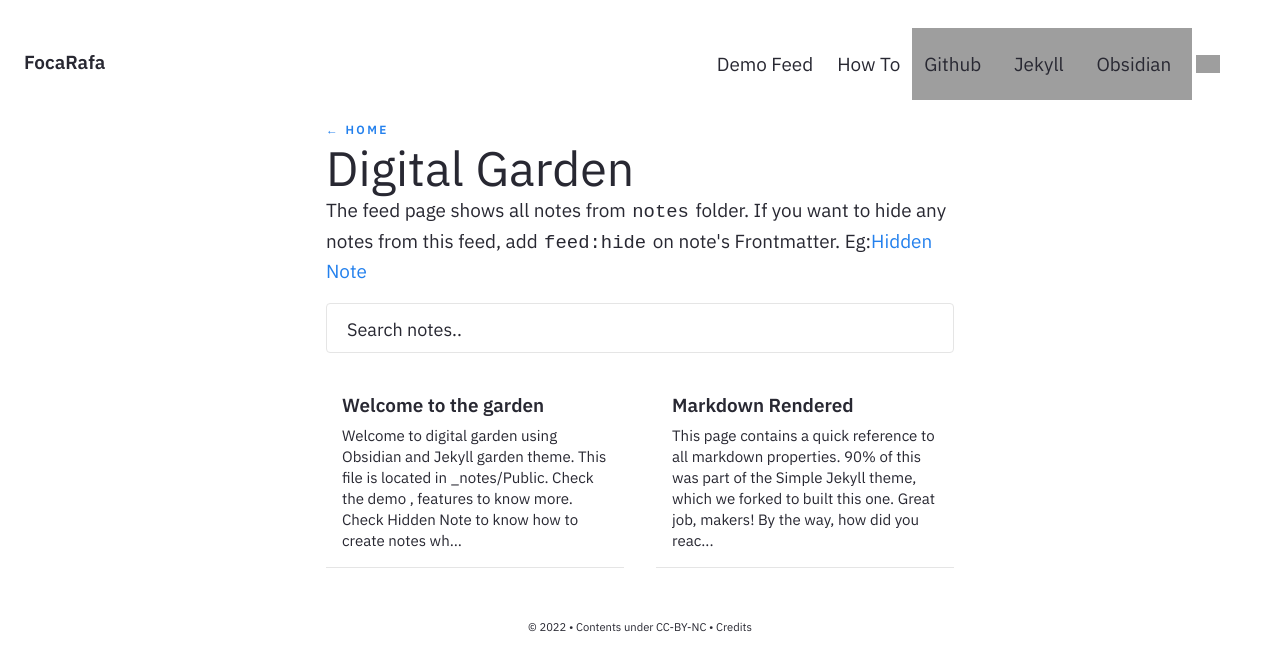
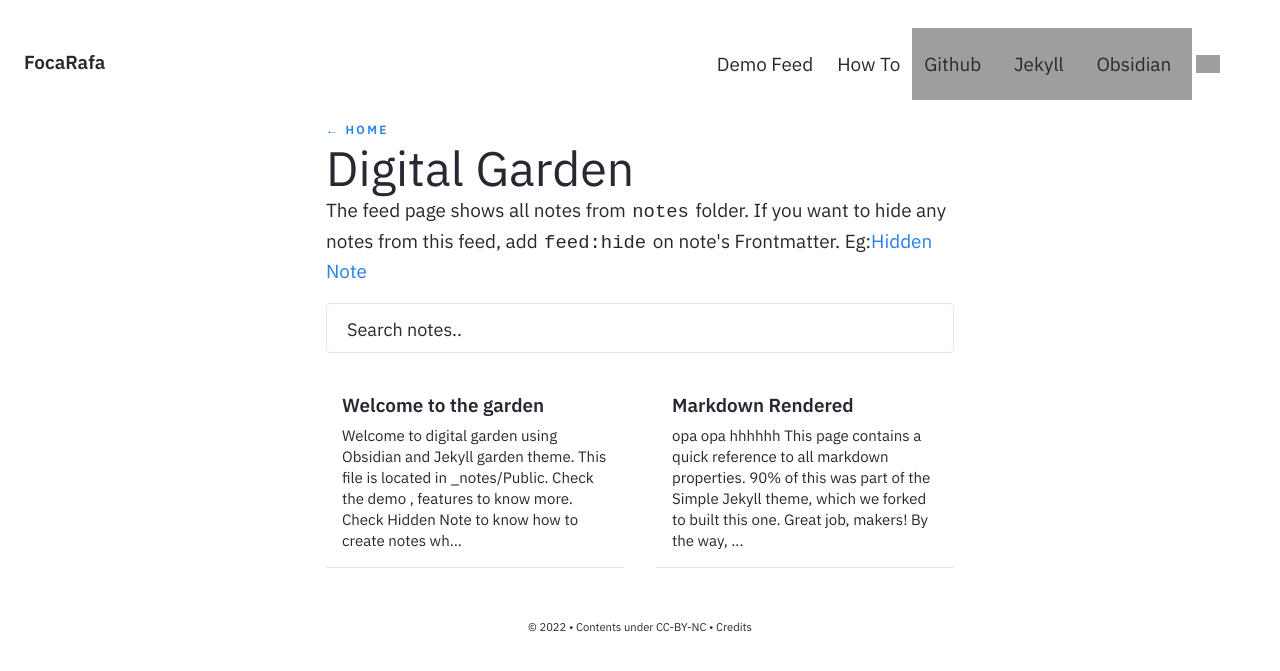
Before and after one commit to focarafa/focarafa.github.io, a Jekyll site: the page built from pages/notes.md, in a window 1280 px wide, cut to the strip 0-671 px from the top of the page. Built offline with Jekyll 4.4.1, drawn with Linux system fonts in a browser that asks for light colours; grey boxes are pictures that could not be loaded.

Commit message:
Teste
Atualização teste

```diff
--- a/_notes/Public/Markdown Rendered.md
+++ b/_notes/Public/Markdown Rendered.md
@@ -3,7 +3,8 @@ title : Markdown Rendered
 feed: show
 date : 01-02-2021
 ---
-
+opa opa
+hhhhhh
 This page contains a quick reference to all markdown properties. 90% of this was part of the [Simple Jekyll](https://github.com/raghuveerdotnet/simply-jekyll) theme, which we forked to built this one. Great job, makers!
 
 By the way, how did you reach this page?
```
